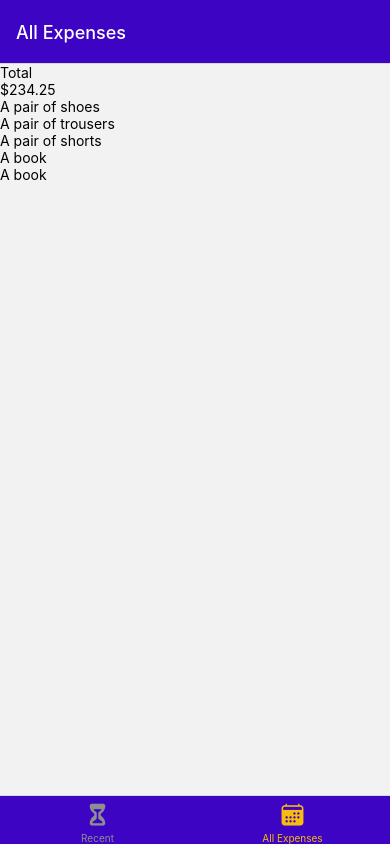
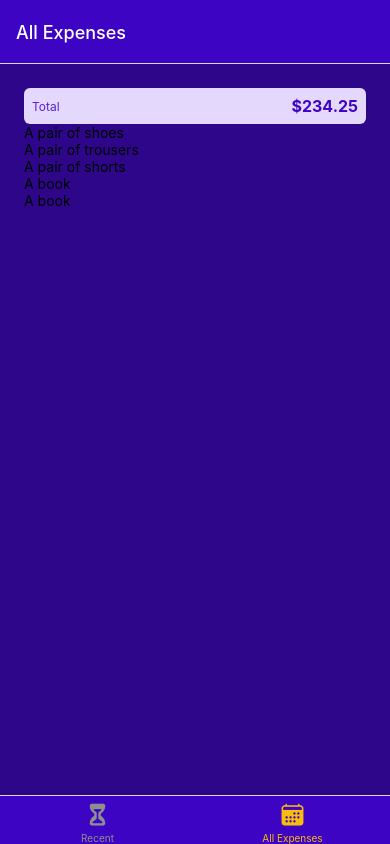
Before and after one commit to rhiannonmonks/ExpenseTracker, a React Native app: screen /AllExpenses in a window 390 px wide. Built offline with nearby package versions, Linux system fonts and the light colour scheme.

Commit message:
improve app layout and styling

```diff
--- a/components/ExpensesOutput/ExpensesOutput.js
+++ b/components/ExpensesOutput/ExpensesOutput.js
@@ -1,4 +1,5 @@
-import { View } from "react-native";
+import { View, StyleSheet } from "react-native";
+import { GlobalStyles } from "../../constants/styles";
 import ExpensesList from "./ExpensesList";
 import ExpensesSummary from "./ExpensesSummary";
 
@@ -37,7 +38,7 @@ const DUMMY_EXPENSES = [
 
 function ExpensesOutput({ expenses, expensesPeriod }) {
   return (
-    <View>
+    <View style={styles.container}>
       <ExpensesSummary expenses={DUMMY_EXPENSES} periodName={expensesPeriod} />
       <ExpensesList expenses={DUMMY_EXPENSES} />
     </View>
@@ -45,3 +46,11 @@ function ExpensesOutput({ expenses, expensesPeriod }) {
 }
 
 export default ExpensesOutput;
+
+const styles = StyleSheet.create({
+  container: {
+    flex: 1,
+    padding: 24,
+    backgroundColor: GlobalStyles.colors.primary700,
+  },
+});
--- a/components/ExpensesOutput/ExpensesSummary.js
+++ b/components/ExpensesOutput/ExpensesSummary.js
@@ -1,4 +1,5 @@
-import { View, Text } from "react-native";
+import { View, Text, StyleSheet } from "react-native";
+import { GlobalStyles } from "../../constants/styles";
 
 function ExpensesSummary({ expenses, periodName }) {
   const expensesSum = expenses.reduce((sum, expense) => {
@@ -6,11 +7,31 @@ function ExpensesSummary({ expenses, periodName }) {
   }, 0);
 
   return (
-    <View>
-      <Text>{periodName}</Text>
-      <Text>${expensesSum.toFixed(2)}</Text>
+    <View style={styles.container}>
+      <Text style={styles.period}>{periodName}</Text>
+      <Text style={styles.sum}>${expensesSum.toFixed(2)}</Text>
     </View>
   );
 }
 
 export default ExpensesSummary;
+
+const styles = StyleSheet.create({
+  container: {
+    padding: 8,
+    backgroundColor: GlobalStyles.colors.primary50,
+    borderRadius: 6,
+    flexDirection: "row",
+    justifyContent: "space-between",
+    alignItems: "center",
+  },
+  period: {
+    fontSize: 12,
+    color: GlobalStyles.colors.primary400,
+  },
+  sum: {
+    fontSize: 16,
+    fontWeight: "bold",
+    color: GlobalStyles.colors.primary500,
+  },
+});
```
